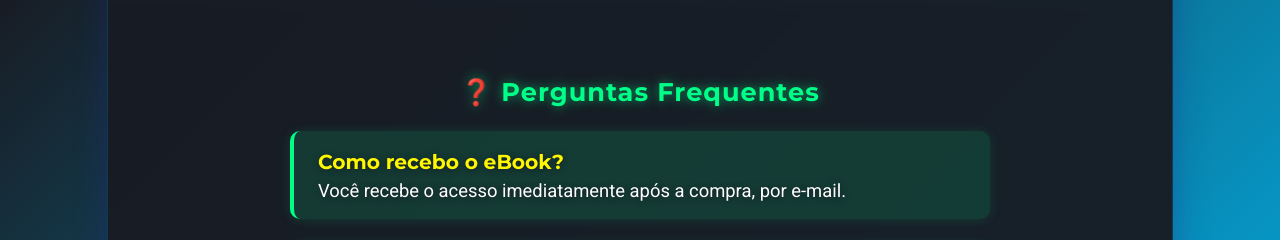
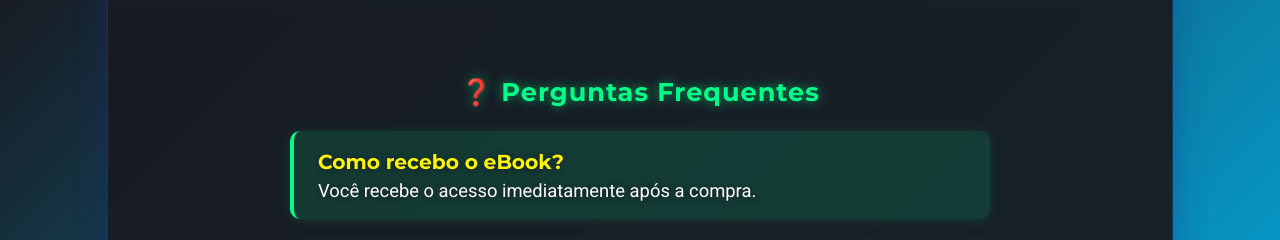
Before and after one commit to henrysec-bot/ebook-prompt, a plain HTML site: page index.html in a window 1280 px wide. Shown: the part 2400-2640 px from the top of the page. Drawn offline with Linux system fonts and the light colour scheme.

Commit message:
Update index.html

```diff
--- a/index.html
+++ b/index.html
@@ -536,7 +536,7 @@
       <h2>❓ Perguntas Frequentes</h2>
       <div class="faq-item">
         <strong>Como recebo o eBook?</strong>
-        Você recebe o acesso imediatamente após a compra, por e-mail.
+        Você recebe o acesso imediatamente após a compra.
       </div>
       <div class="faq-item">
         <strong>O conteúdo serve para iniciantes?</strong>
```
